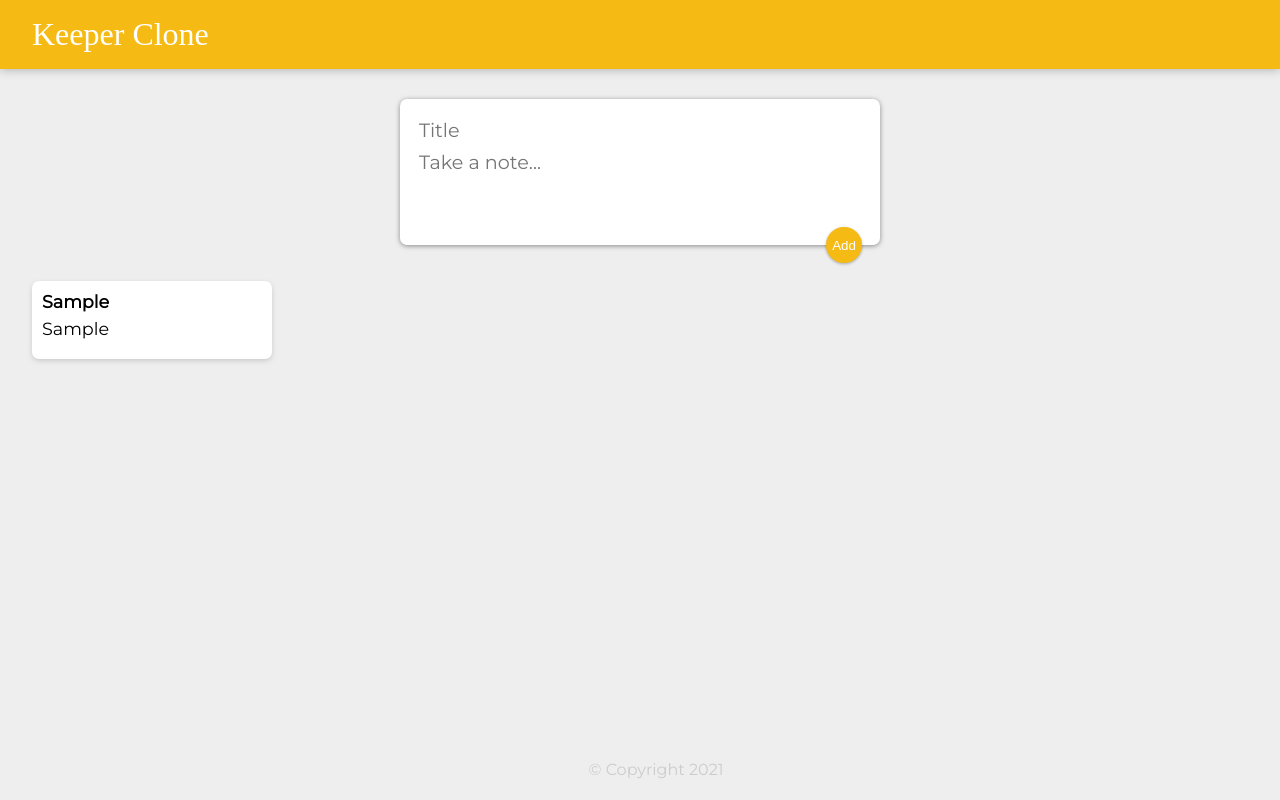
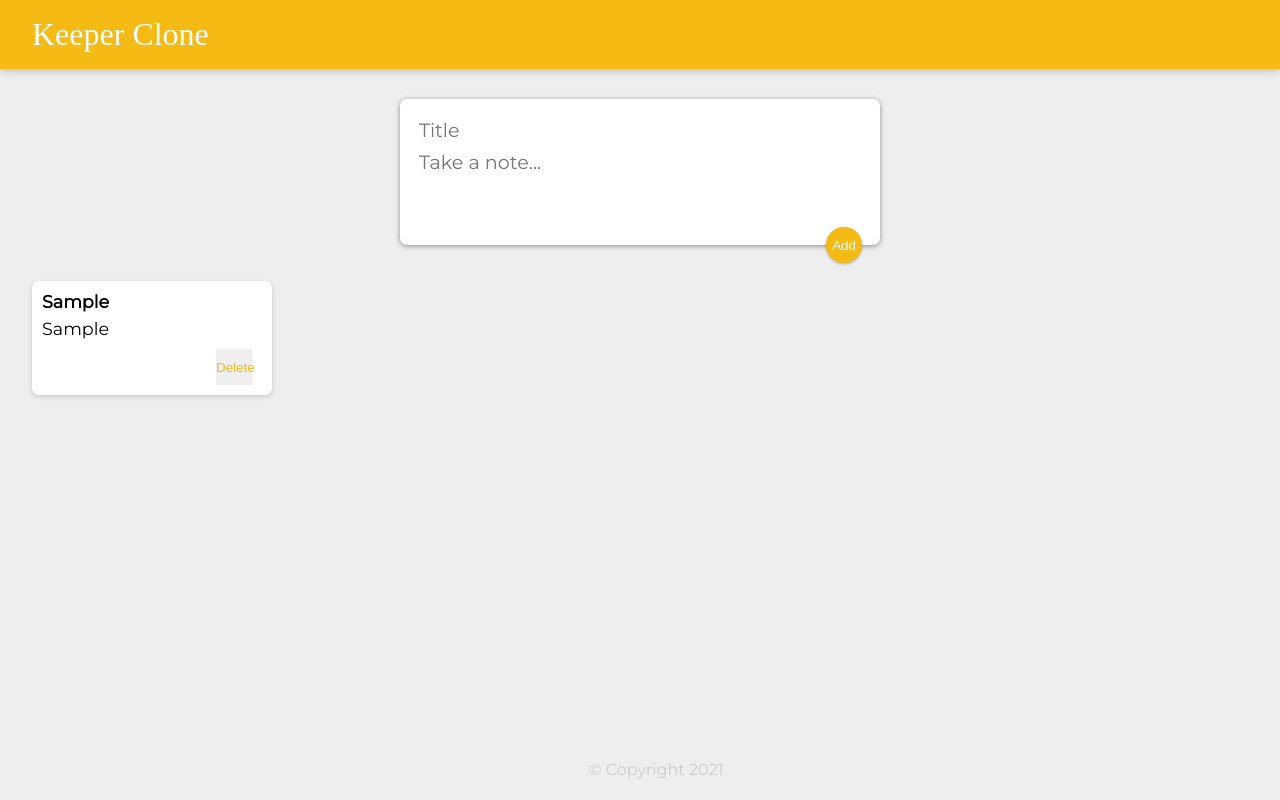
Before and after one commit to AhmadMazloum/Keeper-Clone, a React (Create React App) app: page / in a window 1280 px wide. Both pictures are taken after typing "Sample", "Sample" into the empty fields and a click on the button "Add". Built offline with nearby package versions, Linux system fonts and the light colour scheme; a web font is replaced by a local one.

Commit message:
adding delete function for the notes

```diff
--- a/src/components/App.jsx
+++ b/src/components/App.jsx
@@ -8,22 +8,28 @@
     const [notesArray, setNotesArray] = useState([]);
 
     function handleClick(newNote){
-
         setNotesArray((prevItems) =>{
             return [...prevItems, newNote];
-        }
-
-        )
+        } )
+    }
+    function deleteNote(id){
+        setNotesArray(prevItems => {
+            return prevItems.filter((noteItem, index)=> {
+                return index !== id
+            })
+        })
     }
     return (
         <div>
             <Header />
             <CreateNote handleClick = {handleClick}/>
-            {notesArray.map(noteItem =>(
+            {notesArray.map((noteItem, index) =>(
                 <Note
-                    key = {noteItem.id}
+                    key = {index}
+                    id = {index}
                     title = {noteItem.title}
                     content = {noteItem.content}
+                    deleteNote = {deleteNote}
                 />
             ))}
             <Footer />
--- a/src/components/Note.jsx
+++ b/src/components/Note.jsx
@@ -1,10 +1,14 @@
 import React from "react";
 
 function Note(props){
+    function handleClick(){
+        props.deleteNote(props.id);
+    }
     return(
         <div className = "note">
             <h1>{props.title}</h1>
             <p>{props.content}</p>
+            <button onClick={handleClick}>Delete</button>
         </div>
     );
 }
```
